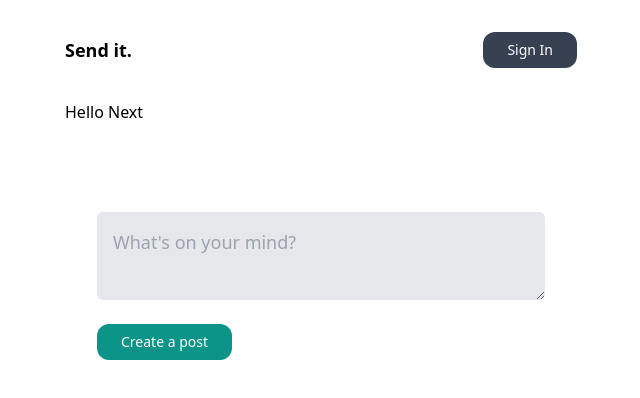
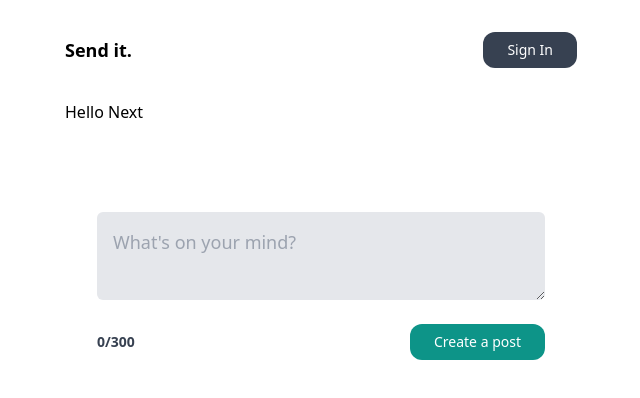
Before and after one commit to KylePep/postit, a Next.js app: page / in a window 1280 px wide. Shown: the top 398 px of the page, without its empty margins (319-959 px from the left). Built offline with nearby package versions, Linux system fonts and the light colour scheme; no server answers.

Commit message:
reactive post length readout

```diff
--- a/app/components/AddPost.tsx
+++ b/app/components/AddPost.tsx
@@ -10,7 +10,8 @@ export default function CreatePost(){
       <div className="flex flex-col my-4">
         <textarea onChange={(e) => setTitle(e.target.value)} name="title" value={title} placeholder="What's on your mind?" className="p-4 text-lg rounded-md my-2 bg-gray-200"></textarea>
       </div>
-      <div>
+      <div className="flex items-center justify-between gap-2">
+        <p className={`font-bold text-sm ${title.length > 300 ? "text-red-700" : "text-gray-700"}`}>{`${title.length}/300`}</p>
         <button disabled={isDisabled} className="text-sm bg-teal-600 text-white py-2 px-6 rounded-xl disabled:opacity-25" type="submit">Create a post</button>
       </div>
     </form>
```
